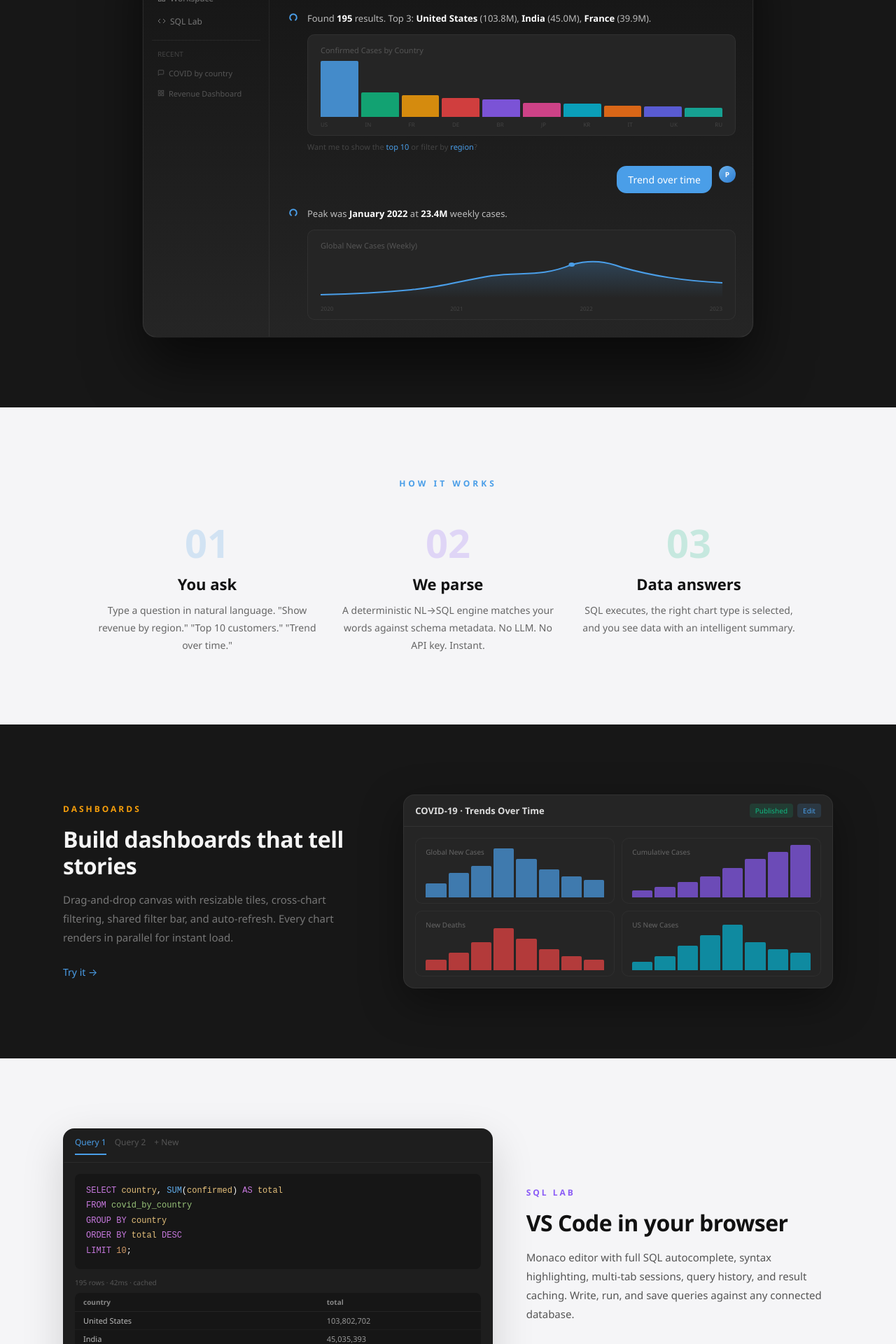
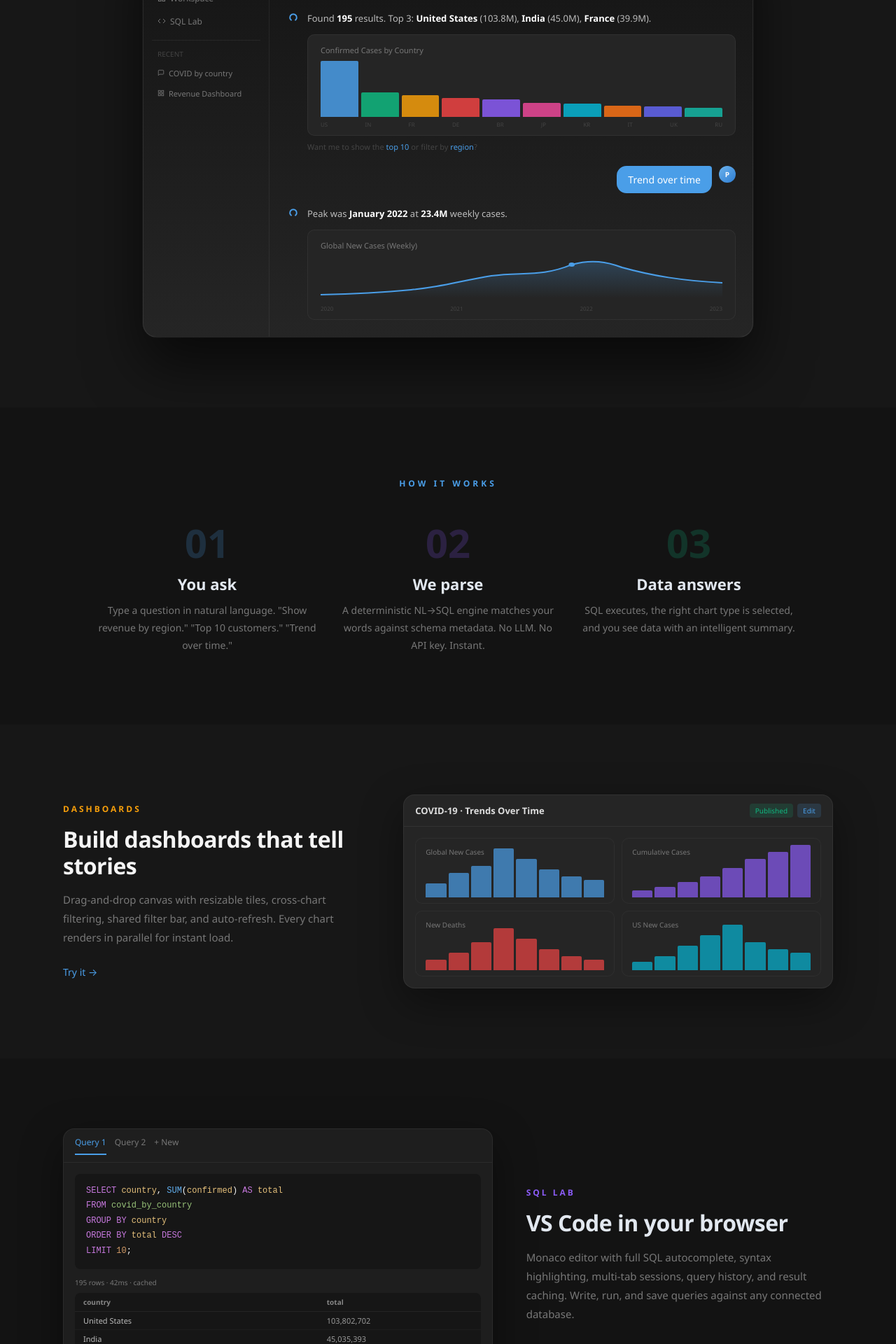
Before and after one commit to PruthviProdduturi/Kaveon, a Next.js app in the folder apps/kaveon-web/: page /about in a window 1280 px wide. Shown: the part 620-2540 px from the top of the page at 70% size. Built offline with nearby package versions, Linux system fonts and the light colour scheme; no server answers.

Commit message:
fix: about page — all dark with shade layering (#171717/#131313), no white sections

```diff
--- a/apps/kaveon-web/app/about/page.tsx
+++ b/apps/kaveon-web/app/about/page.tsx
@@ -128,7 +128,7 @@ export default function AboutPage() {
             <div style={{ width: 12, height: 12, borderRadius: "50%", background: "#ff5f57" }} />
             <div style={{ width: 12, height: 12, borderRadius: "50%", background: "#febc2e" }} />
             <div style={{ width: 12, height: 12, borderRadius: "50%", background: "#28c840" }} />
-            <span style={{ flex: 1, textAlign: "center", fontSize: 12, color: "#555" }}>kaveon.vercel.app</span>
+            <span style={{ flex: 1, textAlign: "center", fontSize: 12, color: "#777" }}>kaveon.vercel.app</span>
           </div>
           <div style={{ display: "flex" }}>
             {/* Mini sidebar */}
@@ -146,11 +146,11 @@ export default function AboutPage() {
               </div>
               <div style={{ height: 1, background: "rgba(255,255,255,0.06)", margin: "8px 0" }} />
               <div style={{ fontSize: 10, color: "#444", padding: "0 8px", marginBottom: 4 }}>RECENT</div>
-              <div style={{ display: "flex", alignItems: "center", gap: 6, padding: "5px 8px", fontSize: 11, color: "#555" }}>
+              <div style={{ display: "flex", alignItems: "center", gap: 6, padding: "5px 8px", fontSize: 11, color: "#777" }}>
                 <svg width="10" height="10" viewBox="0 0 24 24" fill="none" stroke="currentColor" strokeWidth="2"><path d="M21 15a2 2 0 0 1-2 2H7l-4 4V5a2 2 0 0 1 2-2h14a2 2 0 0 1 2 2z"/></svg>
                 COVID by country
               </div>
-              <div style={{ display: "flex", alignItems: "center", gap: 6, padding: "5px 8px", fontSize: 11, color: "#555" }}>
+              <div style={{ display: "flex", alignItems: "center", gap: 6, padding: "5px 8px", fontSize: 11, color: "#777" }}>
                 <svg width="10" height="10" viewBox="0 0 24 24" fill="none" stroke="currentColor" strokeWidth="2"><rect x="3" y="3" width="7" height="7"/><rect x="14" y="3" width="7" height="7"/><rect x="14" y="14" width="7" height="7"/><rect x="3" y="14" width="7" height="7"/></svg>
                 Revenue Dashboard
               </div>
@@ -172,7 +172,7 @@ export default function AboutPage() {
                     Found <strong style={{ color: "#fff" }}>195</strong> results. Top 3: <strong style={{ color: "#fff" }}>United States</strong> (103.8M), <strong style={{ color: "#fff" }}>India</strong> (45.0M), <strong style={{ color: "#fff" }}>France</strong> (39.9M).
                   </p>
                   <div style={{ background: "#252525", borderRadius: 10, padding: "14px 18px 10px", border: "1px solid rgba(255,255,255,0.05)" }}>
-                    <div style={{ fontSize: 11, color: "#555", marginBottom: 8, fontWeight: 500 }}>Confirmed Cases by Country</div>
+                    <div style={{ fontSize: 11, color: "#777", marginBottom: 8, fontWeight: 500 }}>Confirmed Cases by Country</div>
                     <div style={{ display: "flex", alignItems: "flex-end", gap: 4, height: 80 }}>
                       {[{h:80,c:"#4A9EE8"},{h:35,c:"#10b981"},{h:31,c:"#f59e0b"},{h:27,c:"#ef4444"},{h:25,c:"#8b5cf6"},{h:20,c:"#ec4899"},{h:19,c:"#06b6d4"},{h:16,c:"#f97316"},{h:15,c:"#6366f1"},{h:13,c:"#14b8a6"}].map((b,i) => (
                         <div key={i} style={{ flex: 1, height: b.h, background: b.c, borderRadius: "2px 2px 0 0", opacity: 0.85 }} />
@@ -202,7 +202,7 @@ export default function AboutPage() {
                     Peak was <strong style={{ color: "#fff" }}>January 2022</strong> at <strong style={{ color: "#fff" }}>23.4M</strong> weekly cases.
                   </p>
                   <div style={{ background: "#252525", borderRadius: 10, padding: "14px 18px 10px", border: "1px solid rgba(255,255,255,0.05)" }}>
-                    <div style={{ fontSize: 11, color: "#555", marginBottom: 8, fontWeight: 500 }}>Global New Cases (Weekly)</div>
+                    <div style={{ fontSize: 11, color: "#777", marginBottom: 8, fontWeight: 500 }}>Global New Cases (Weekly)</div>
                     <svg width="100%" height="60" viewBox="0 0 400 60" preserveAspectRatio="none">
                       <defs>
                         <linearGradient id="areaFill" x1="0" y1="0" x2="0" y2="1">
@@ -226,7 +226,7 @@ export default function AboutPage() {
       </div>
 
       {/* ─── How It Works — LIGHT section ─── */}
-      <section ref={r3} style={{ background: "#f5f5f7", padding: "100px 24px", color: "#111" }}>
+      <section ref={r3} style={{ background: "#131313", padding: "100px 24px", color: "#e2e8f0" }}>
         <div style={{ maxWidth: 1000, margin: "0 auto" }}>
           <h2 style={{ fontSize: 12, fontWeight: 700, textTransform: "uppercase", letterSpacing: "4px", color: "#4A9EE8", textAlign: "center", marginBottom: 48 }}>
             How it works
@@ -239,8 +239,8 @@ export default function AboutPage() {
             ].map((s) => (
               <div key={s.n} style={{ textAlign: "center" }}>
                 <div style={{ fontSize: 56, fontWeight: 800, color: s.color, opacity: 0.2, lineHeight: 1, marginBottom: 16 }}>{s.n}</div>
-                <h3 style={{ fontSize: 22, fontWeight: 600, marginBottom: 10, color: "#111" }}>{s.title}</h3>
-                <p style={{ fontSize: 14, color: "#666", lineHeight: 1.8 }}>{s.desc}</p>
+                <h3 style={{ fontSize: 22, fontWeight: 600, marginBottom: 10, color: "#e2e8f0" }}>{s.title}</h3>
+                <p style={{ fontSize: 14, color: "#777", lineHeight: 1.8 }}>{s.desc}</p>
               </div>
             ))}
           </div>
@@ -276,7 +276,7 @@ export default function AboutPage() {
                 { title: "US New Cases", color: "#06b6d4", bars: [12,20,35,50,65,40,30,25] },
               ].map(chart => (
                 <div key={chart.title} style={{ background: "#252525", borderRadius: 10, padding: "12px 14px 8px", border: "1px solid rgba(255,255,255,0.04)" }}>
-                  <div style={{ fontSize: 10, color: "#666", marginBottom: 8 }}>{chart.title}</div>
+                  <div style={{ fontSize: 10, color: "#777", marginBottom: 8 }}>{chart.title}</div>
                   <div style={{ display: "flex", alignItems: "flex-end", gap: 3, height: 50 }}>
                     {chart.bars.map((h, i) => (
                       <div key={i} style={{ flex: 1, height: h, background: chart.color, borderRadius: "2px 2px 0 0", opacity: 0.7 }} />
@@ -290,13 +290,13 @@ export default function AboutPage() {
       </Section>
 
       {/* SQL Lab Showcase — LIGHT */}
-      <Section style={{ padding: "100px 24px", background: "#f5f5f7" }}>
+      <Section style={{ padding: "100px 24px", background: "#131313" }}>
         <div style={{ maxWidth: 1100, margin: "0 auto", display: "grid", gridTemplateColumns: "1.4fr 1fr", gap: 48, alignItems: "center" }}>
-          <div style={{ background: "#1e1e1e", borderRadius: 16, border: "1px solid rgba(0,0,0,0.1)", overflow: "hidden", boxShadow: "0 20px 60px rgba(0,0,0,0.15)" }}>
+          <div style={{ background: "#1e1e1e", borderRadius: 16, border: "1px solid rgba(255,255,255,0.06)", overflow: "hidden", boxShadow: "0 20px 60px rgba(0,0,0,0.4)" }}>
             <div style={{ padding: "10px 16px", borderBottom: "1px solid rgba(255,255,255,0.06)", display: "flex", gap: 12 }}>
               <span style={{ fontSize: 12, color: "#4A9EE8", borderBottom: "2px solid #4A9EE8", paddingBottom: 8 }}>Query 1</span>
-              <span style={{ fontSize: 12, color: "#555", paddingBottom: 8 }}>Query 2</span>
-              <span style={{ fontSize: 12, color: "#555", paddingBottom: 8 }}>+ New</span>
+              <span style={{ fontSize: 12, color: "#777", paddingBottom: 8 }}>Query 2</span>
+              <span style={{ fontSize: 12, color: "#777", paddingBottom: 8 }}>+ New</span>
             </div>
             <div style={{ padding: 16 }}>
               {/* Code block */}
@@ -318,7 +318,7 @@ export default function AboutPage() {
                 <span style={{ color: "#d19a66" }}>10</span>{";"}
               </div>
               {/* Results */}
-              <div style={{ fontSize: 10, color: "#555", marginBottom: 8 }}>195 rows · 42ms · cached</div>
+              <div style={{ fontSize: 10, color: "#777", marginBottom: 8 }}>195 rows · 42ms · cached</div>
               <div style={{ background: "#161616", borderRadius: 8, overflow: "hidden" }}>
                 <div style={{ display: "grid", gridTemplateColumns: "1.5fr 1fr", fontSize: 10, borderBottom: "1px solid rgba(255,255,255,0.06)" }}>
                   <div style={{ padding: "6px 12px", color: "#888", fontWeight: 600 }}>country</div>
@@ -335,8 +335,8 @@ export default function AboutPage() {
           </div>
           <div>
             <div style={{ fontSize: 12, fontWeight: 700, textTransform: "uppercase", letterSpacing: "3px", color: "#8b5cf6", marginBottom: 16 }}>SQL Lab</div>
-            <h3 style={{ fontSize: 32, fontWeight: 600, lineHeight: 1.2, marginBottom: 16, letterSpacing: "-0.5px", color: "#111" }}>VS Code in your browser</h3>
-            <p style={{ fontSize: 15, color: "#555", lineHeight: 1.8, marginBottom: 24 }}>
+            <h3 style={{ fontSize: 32, fontWeight: 600, lineHeight: 1.2, marginBottom: 16, letterSpacing: "-0.5px", color: "#e2e8f0" }}>VS Code in your browser</h3>
+            <p style={{ fontSize: 15, color: "#777", lineHeight: 1.8, marginBottom: 24 }}>
               Monaco editor with full SQL autocomplete, syntax highlighting, multi-tab sessions, query history, and result caching. Write, run, and save queries against any connected database.
             </p>
             <a href="/" style={{ fontSize: 14, color: "#4A9EE8", textDecoration: "none" }}>Open SQL Lab →</a>
@@ -349,7 +349,7 @@ export default function AboutPage() {
         <h2 style={{ fontSize: 12, fontWeight: 700, textTransform: "uppercase", letterSpacing: "4px", color: "#4A9EE8", textAlign: "center", marginBottom: 12 }}>
           Everything you need
         </h2>
-        <p style={{ fontSize: 17, color: "#666", textAlign: "center", marginBottom: 48 }}>
+        <p style={{ fontSize: 17, color: "#777", textAlign: "center", marginBottom: 48 }}>
           One platform. Ask questions, build charts, create dashboards, write SQL.
         </p>
         <div style={{ display: "grid", gridTemplateColumns: "repeat(3, 1fr)", gridAutoRows: "auto", gap: 12 }}>
@@ -397,13 +397,13 @@ export default function AboutPage() {
       </section>
 
       {/* ─── Tech — LIGHT ─── */}
-      <section ref={r5} style={{ textAlign: "center", padding: "80px 24px", background: "#f5f5f7" }}>
+      <section ref={r5} style={{ textAlign: "center", padding: "80px 24px", background: "#131313" }}>
         <h2 style={{ fontSize: 12, fontWeight: 700, textTransform: "uppercase", letterSpacing: "4px", color: "#4A9EE8", marginBottom: 32 }}>
           Built with
         </h2>
         <div style={{ display: "flex", flexWrap: "wrap", gap: 10, justifyContent: "center", maxWidth: 650, margin: "0 auto" }}>
           {["Next.js 15", "React 19", "TypeScript", "FastAPI", "Python 3.11", "ECharts", "PostgreSQL", "Azure", "Vercel", "Bicep IaC"].map((t) => (
-            <span key={t} style={{ padding: "10px 22px", borderRadius: 999, border: "1px solid #ddd", fontSize: 14, color: "#555", background: "#fff" }}>{t}</span>
+            <span key={t} style={{ padding: "10px 22px", borderRadius: 999, border: "1px solid rgba(255,255,255,0.08)", fontSize: 14, color: "#777", background: "rgba(255,255,255,0.04)" }}>{t}</span>
           ))}
         </div>
       </section>
@@ -416,7 +416,7 @@ export default function AboutPage() {
           <h2 style={{ fontSize: "clamp(28px, 4vw, 42px)", fontWeight: 600, letterSpacing: "-1px", margin: "20px 0 12px" }}>
             Ready to talk to your data?
           </h2>
-          <p style={{ fontSize: 15, color: "#555", marginBottom: 36 }}>Open source · Self-hosted · MIT License</p>
+          <p style={{ fontSize: 15, color: "#777", marginBottom: 36 }}>Open source · Self-hosted · MIT License</p>
           <a href="/" className="about-btn" style={{ display: "inline-block", padding: "16px 44px", borderRadius: 12, background: "#4A9EE8", color: "#fff", fontSize: 16, fontWeight: 600, textDecoration: "none", boxShadow: "0 4px 24px rgba(74,158,232,0.3)", transition: "all 0.2s" }}>
             Get Started
           </a>
```
